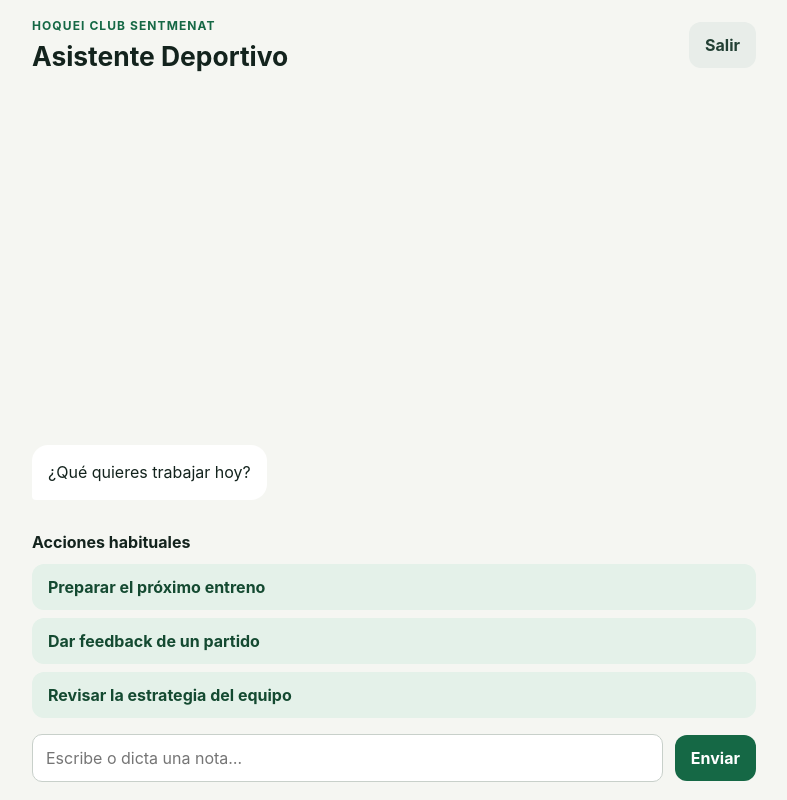
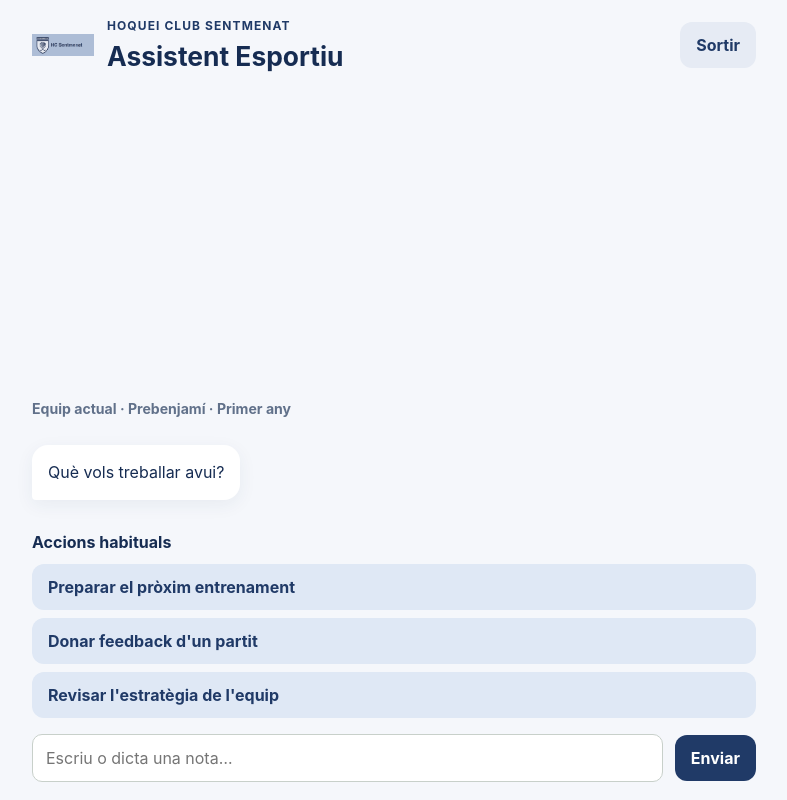
Before and after one commit to jmedinafruitos/AssistentEsportiu, a React (Vite) app in the folder apps/web/: page / in a window 1280 px wide. Both pictures are taken after typing "name@example.com" into the empty fields and a click on the button "Entrar". Shown: the whole page, without its empty margins (246-1033 px from the left). Built offline with nearby package versions, Linux system fonts and the light colour scheme.

Commit message:
feat: apply HC Sentmenat brand identity

```diff
--- a/apps/web/src/main.tsx
+++ b/apps/web/src/main.tsx
@@ -2,12 +2,12 @@ import { FormEvent, useState } from "react";
 import { createRoot } from "react-dom/client";
 import "./styles.css";
 
-type Prompt = "Preparar el próximo entreno" | "Dar feedback de un partido" | "Revisar la estrategia del equipo";
+type Prompt = "Preparar el pròxim entrenament" | "Donar feedback d'un partit" | "Revisar l'estratègia de l'equip";
 
 function App() {
   const [email, setEmail] = useState("");
   const [active, setActive] = useState(false);
-  const [message, setMessage] = useState("¿Qué quieres trabajar hoy?");
+  const [message, setMessage] = useState("Què vols treballar avui?");
 
   function login(event: FormEvent) {
     event.preventDefault();
@@ -15,14 +15,14 @@ function App() {
   }
 
   function selectPrompt(prompt: Prompt) {
-    setMessage(`${prompt}. Cuéntame el contexto y prepararé una propuesta para guardar.`);
+    setMessage(`${prompt}. Explica'm el context i prepararé una proposta per desar.`);
   }
 
   if (!active) {
-    return <main className="login"><section><p className="club">HOQUEI CLUB SENTMENAT</p><h1>Asistente Deportivo</h1><p>Accede para trabajar con el contexto de tu equipo.</p><form onSubmit={login}><label>Correo del club<input type="email" value={email} onChange={(e) => setEmail(e.target.value)} required placeholder="entrenador@club.cat" /></label><button>Entrar</button></form></section></main>;
+    return <main className="login"><section><img className="club-logo" src="/hc-sentmenat-logo.png" alt="HC Sentmenat" /><p className="club">HOQUEI CLUB SENTMENAT</p><h1>Assistent Esportiu</h1><p>Accedeix per treballar amb el context del teu equip.</p><form onSubmit={login}><label>Correu del club<input type="email" value={email} onChange={(e) => setEmail(e.target.value)} required placeholder="entrenador@hcsentmenat.cat" /></label><button>Entrar</button></form></section></main>;
   }
 
-  return <main className="assistant"><header><div><p className="club">HOQUEI CLUB SENTMENAT</p><h1>Asistente Deportivo</h1></div><button className="quiet" onClick={() => setActive(false)}>Salir</button></header><section className="conversation"><p className="bubble">{message}</p></section><section className="actions"><p>Acciones habituales</p>{(["Preparar el próximo entreno", "Dar feedback de un partido", "Revisar la estrategia del equipo"] as Prompt[]).map((prompt) => <button key={prompt} onClick={() => selectPrompt(prompt)}>{prompt}</button>)}</section><form className="composer" onSubmit={(e) => { e.preventDefault(); setMessage("He anotado tu consulta. La conectaremos con el contexto del equipo desde la API."); }}><input aria-label="Mensaje para el asistente" placeholder="Escribe o dicta una nota…" /><button>Enviar</button></form></main>;
+  return <main className="assistant"><header><div className="brand"><img className="club-logo compact" src="/hc-sentmenat-logo.png" alt="HC Sentmenat" /><div><p className="club">HOQUEI CLUB SENTMENAT</p><h1>Assistent Esportiu</h1></div></div><button className="quiet" onClick={() => setActive(false)}>Sortir</button></header><section className="conversation"><p className="team-label">Equip actual · Prebenjamí · Primer any</p><p className="bubble">{message}</p></section><section className="actions"><p>Accions habituals</p>{(["Preparar el pròxim entrenament", "Donar feedback d'un partit", "Revisar l'estratègia de l'equip"] as Prompt[]).map((prompt) => <button key={prompt} onClick={() => selectPrompt(prompt)}>{prompt}</button>)}</section><form className="composer" onSubmit={(e) => { e.preventDefault(); setMessage("He anotat la teva consulta. La connectarem amb el context de l'equip des de l'API."); }}><input aria-label="Missatge per a l'assistent" placeholder="Escriu o dicta una nota…" /><button>Enviar</button></form></main>;
 }
 
 createRoot(document.getElementById("root")!).render(<App />);
--- a/apps/web/src/styles.css
+++ b/apps/web/src/styles.css
@@ -1,16 +1,17 @@
-:root { font-family: Inter, system-ui, sans-serif; color: #13231d; background: #f5f6f2; }
+:root { font-family: Inter, system-ui, sans-serif; color: #162c52; background: #f5f7fb; }
 * { box-sizing: border-box; }
 body { margin: 0; }
-button { border: 0; border-radius: 12px; padding: 13px 16px; background: #156845; color: #fff; font: inherit; font-weight: 650; cursor: pointer; }
+button { border: 0; border-radius: 12px; padding: 13px 16px; background: #203a67; color: #fff; font: inherit; font-weight: 650; cursor: pointer; }
 input { width: 100%; border: 1px solid #c8d0ca; border-radius: 10px; padding: 13px; font: inherit; }
-.login { min-height: 100vh; display: grid; place-items: center; padding: 24px; }
-.login section { width: min(100%, 410px); background: #fff; border-radius: 20px; padding: 32px; box-shadow: 0 12px 45px #14251d14; }
-.club { color: #156845; font-size: .75rem; letter-spacing: .09em; font-weight: 750; margin: 0 0 7px; }
-h1 { margin: 0; font-size: 1.65rem; } .login p:not(.club) { color: #5a675f; line-height: 1.5; }
+.login { min-height: 100vh; display: grid; place-items: center; padding: 24px; background: linear-gradient(160deg, #eef3fb 0%, #cbd9ec 100%); }
+.login section { width: min(100%, 410px); background: #fff; border-radius: 20px; padding: 32px; box-shadow: 0 12px 45px #1a315d1f; }
+.club-logo { display: block; width: 190px; height: auto; margin: 0 auto 22px; }.club-logo.compact { width: 62px; margin: 0 13px 0 0; }
+.club { color: #203a67; font-size: .75rem; letter-spacing: .09em; font-weight: 750; margin: 0 0 7px; }
+h1 { margin: 0; font-size: 1.65rem; } .login p:not(.club) { color: #5d6b80; line-height: 1.5; }
 form { display: grid; gap: 12px; } label { display: grid; gap: 7px; font-weight: 650; }
-.assistant { min-height: 100vh; display: grid; grid-template-rows: auto 1fr auto auto; max-width: 760px; margin: auto; padding: 18px; gap: 16px; }
-header { display: flex; justify-content: space-between; align-items: center; } .quiet { background: #e8ede9; color: #234034; }
-.conversation { min-height: 260px; display: flex; align-items: end; } .bubble { background: #fff; padding: 16px; border-radius: 16px 16px 16px 4px; line-height: 1.45; max-width: 80%; }
-.actions { display: grid; gap: 8px; } .actions p { margin: 0 0 4px; font-weight: 700; } .actions button { text-align: left; background: #e4f1e9; color: #144a31; }
+.assistant { min-height: 100vh; display: grid; grid-template-rows: auto 1fr auto auto; max-width: 760px; margin: auto; padding: 18px; gap: 16px; background: #f5f7fb; }
+header,.brand { display: flex; justify-content: space-between; align-items: center; }.brand { justify-content: flex-start; } .quiet { background: #e6ebf4; color: #203a67; }
+.conversation { min-height: 260px; display: flex; flex-direction: column; align-items: flex-start; justify-content: end; gap: 12px; }.team-label { color: #61718a; font-size: .88rem; font-weight: 650; margin: 0; }.bubble { background: #fff; padding: 16px; border-radius: 16px 16px 16px 4px; line-height: 1.45; max-width: 80%; box-shadow: 0 5px 18px #203a6710; }
+.actions { display: grid; gap: 8px; } .actions p { margin: 0 0 4px; font-weight: 700; } .actions button { text-align: left; background: #dfe8f5; color: #203a67; }
 .composer { grid-template-columns: 1fr auto; align-items: center; }
 @media (max-width: 440px) { .assistant { padding: 14px; } .composer { grid-template-columns: 1fr; } }
```
Also changed, not shown: apps/web/public/hc-sentmenat-logo.png (added), 1 other file (tests, documents, lock files or other folders).
